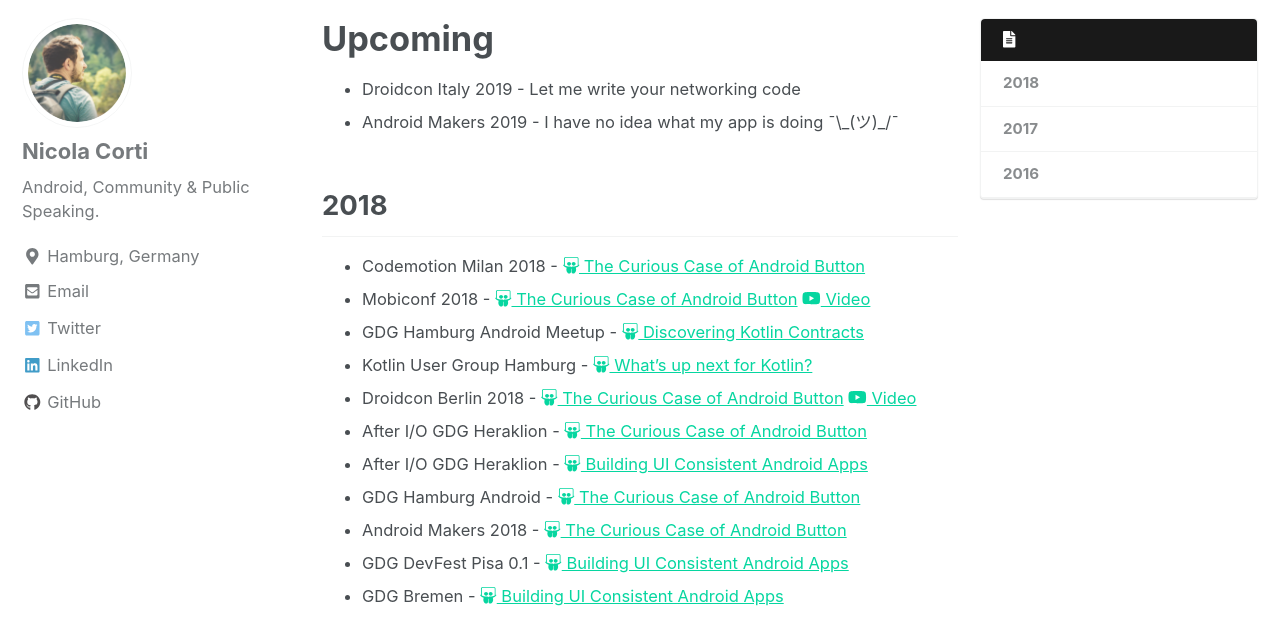
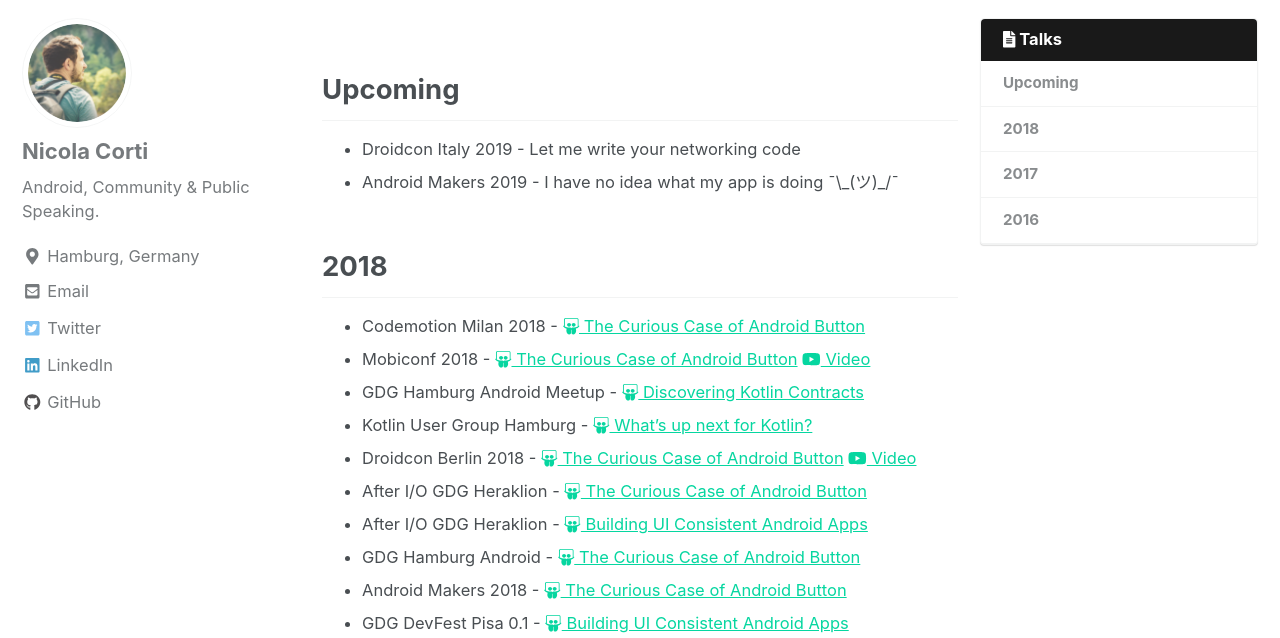
Before and after one commit to cortinico/cortinico.github.io, a Jekyll site: the page built from _pages/talks.md, in a window 1280 px wide and 900 px high, cut to the strip 262-900 px from the top of the window. Built offline with Jekyll 4.4.1, drawn with Linux system fonts in a browser that asks for light colours; nearby versions of some CDN libraries.

Commit message:
Fixed talks TOC

```diff
--- a/_pages/talks.md
+++ b/_pages/talks.md
@@ -6,13 +6,14 @@
 permalink: /talks
 author_profile: true
 toc: true
+toc_label: "Talks"
 header:
     overlay_filter: "0.6"
     overlay_image: "/assets/images/header-talks.jpg"
     show_overlay_excerpt: false
 ---
 
-# Upcoming
+## Upcoming
 
 * Droidcon Italy 2019 - Let me write your networking code
 * Android Makers 2019 - I have no idea what my app is doing ¯\\\_(ツ)_/¯
```
